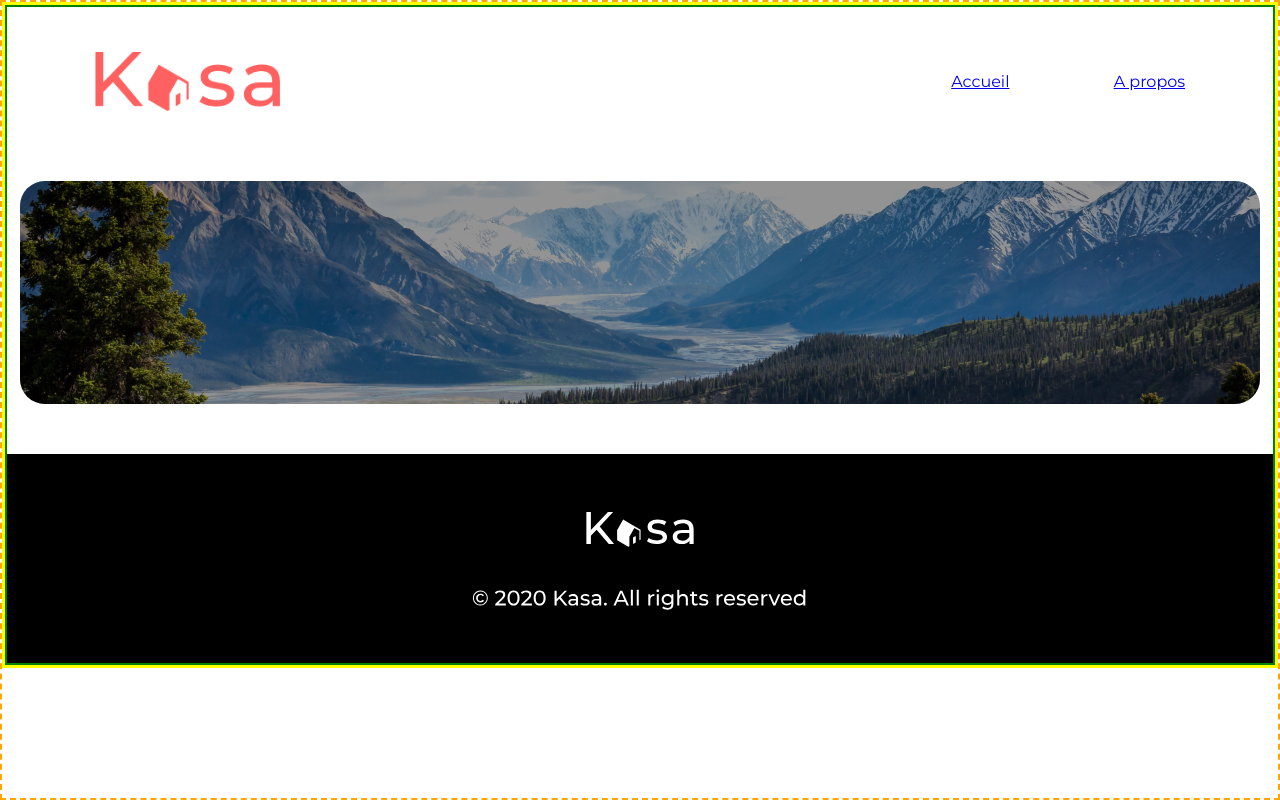
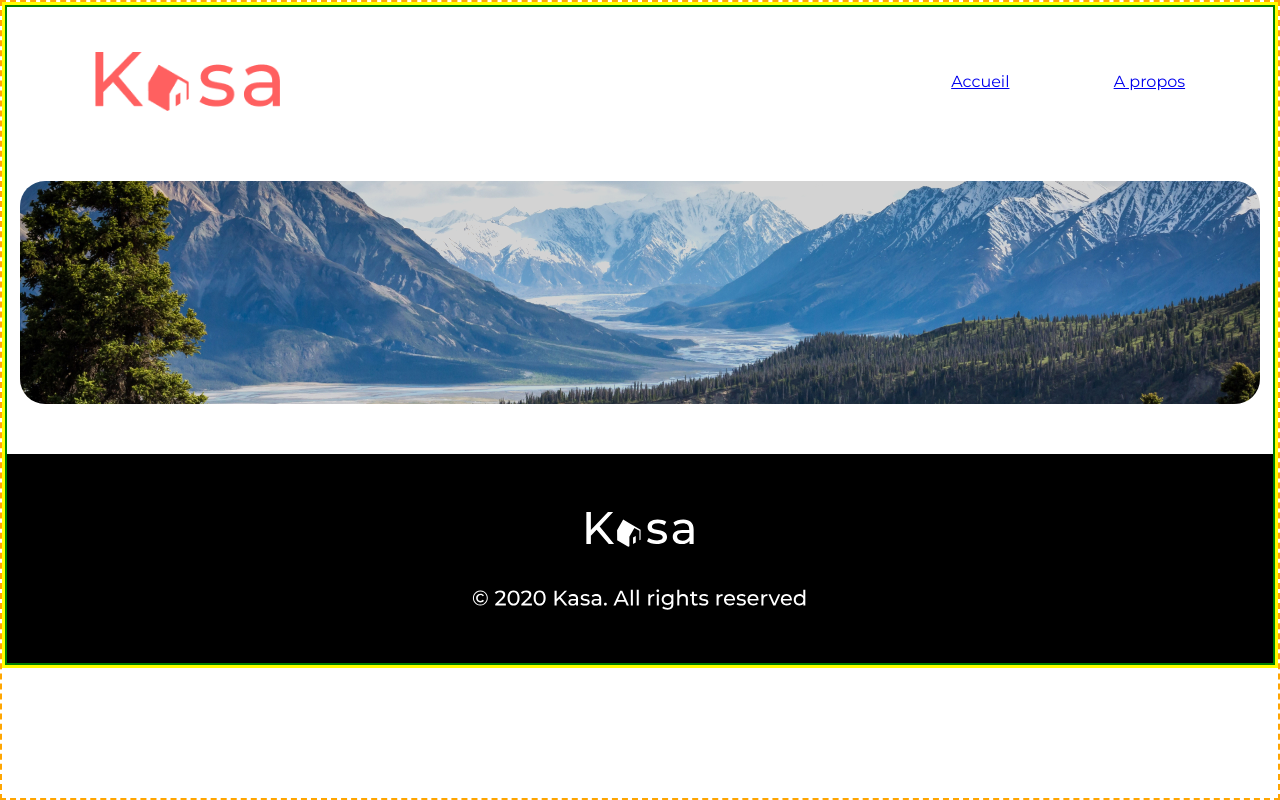
Before and after one commit to 7Flafleur/kasa, a React (Create React App) app: page /about in a window 1280 px wide. Built offline with nearby package versions, Linux system fonts and the light colour scheme.

Commit message:
banners no filter

```diff
--- a/src/components/A_propos.jsx
+++ b/src/components/A_propos.jsx
@@ -1,13 +1,16 @@
 import Banner from "./Banner"
 import img2 from "../assets/im2.jpg"
-import img1 from "../assets/Image source 1.png"
+
+
 
 
 
 export default function Apropos () {
     return(
         <div className="apropos">
-            <Banner id="apropos-banner" img={img2} chezvouz="" />
+
+                <Banner  img={img2} chezvouz="" />
+
 
         </div>
     )
--- a/src/components/Banner.jsx
+++ b/src/components/Banner.jsx
@@ -4,13 +4,9 @@ export default function Banner (props) {
     return(
         <section id={props.id} className="banner"  style={{ backgroundImage: `url(${props.img})` }}>
 
-
-                    <div className="apropos_banner">
-                        <p className="chezvous">{props.chezvous}</p>
-                    </div>
-
-
-
+                        <div className="banner_filter">
+                            <p className="chezvous">{props.chezvous}</p>
+                        </div>
         </section>
     )
 }
--- a/src/components/Home.jsx
+++ b/src/components/Home.jsx
@@ -10,7 +10,7 @@ export default function Home () {
     const logements = getLogements();
     return(
         <div className="home">
-           <Banner  img={img1} chezvous="Chez Vous, partout et ailleurs" />
+           <Banner img={img1} chezvous="Chez Vous, partout et ailleurs"  />
   <ul className="gallery">
 {
     logements.map(logement =>(
```
